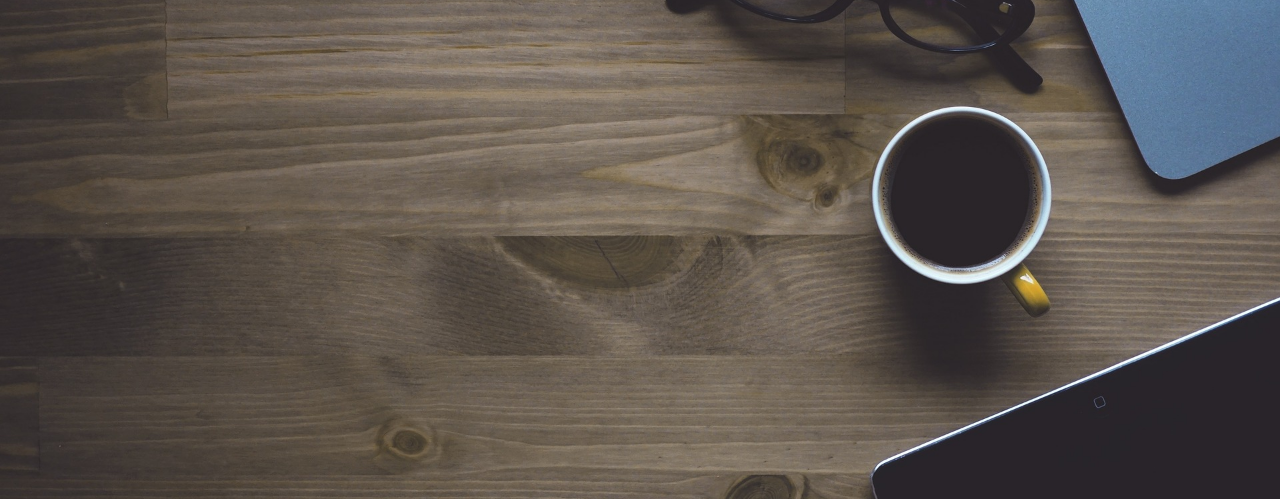
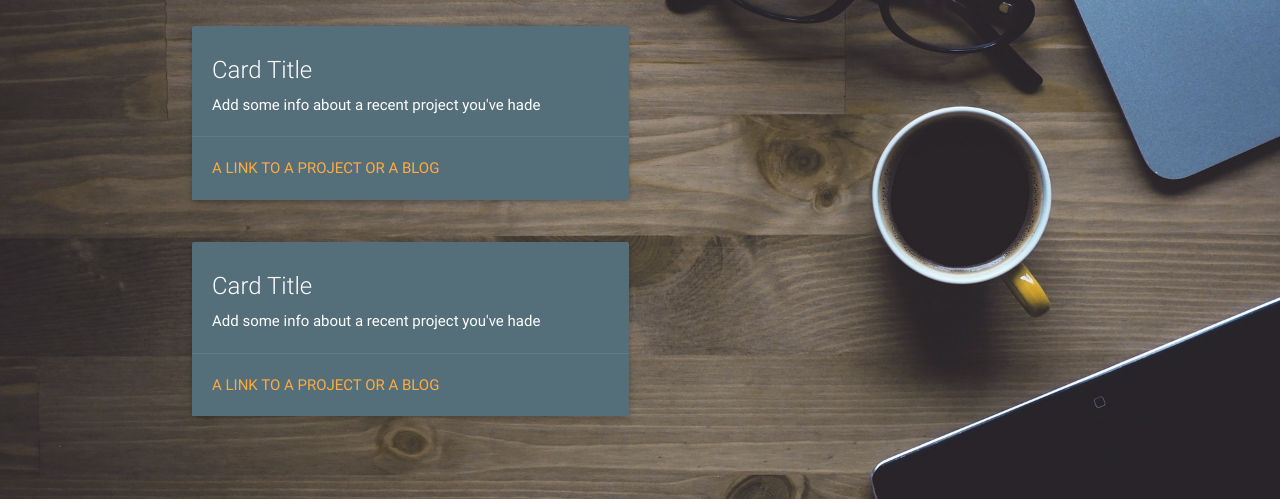
Before and after one commit to ca959971/SiteTemplate, a plain HTML site: page index.html in a window 1280 px wide. Shown: the part 301-800 px from the top of the page. Drawn offline with Linux system fonts and the light colour scheme.

Commit message:
Add cards

```diff
--- a/index.html
+++ b/index.html
@@ -49,8 +49,36 @@
 
 
        <h2>Highiights </h2>
+     <!-- Portfolio Highlights -->
+  <div class="row">
+    <div class="col s12 m6">
+      <div class="card blue-grey darken-1">
+        <div class="card-content white-text">
+          <span class="card-title">Card Title</span>
+          <p>Add some info about a recent project you've hade</p>
+        </div>
+        <div class="card-action">
+          <a href="#">A link to a project or a blog</a>
 
+        </div>
+      </div>
+    </div>
+  </div>
 
+   <div class="row">
+    <div class="col s12 m6">
+      <div class="card blue-grey darken-1">
+        <div class="card-content white-text">
+          <span class="card-title">Card Title</span>
+          <p>Add some info about a recent project you've hade</p>
+        </div>
+        <div class="card-action">
+          <a href="#">A link to a project or a blog</a>
+
+        </div>
+      </div>
+    </div>
+  </div>
 
 
   </body>
```
